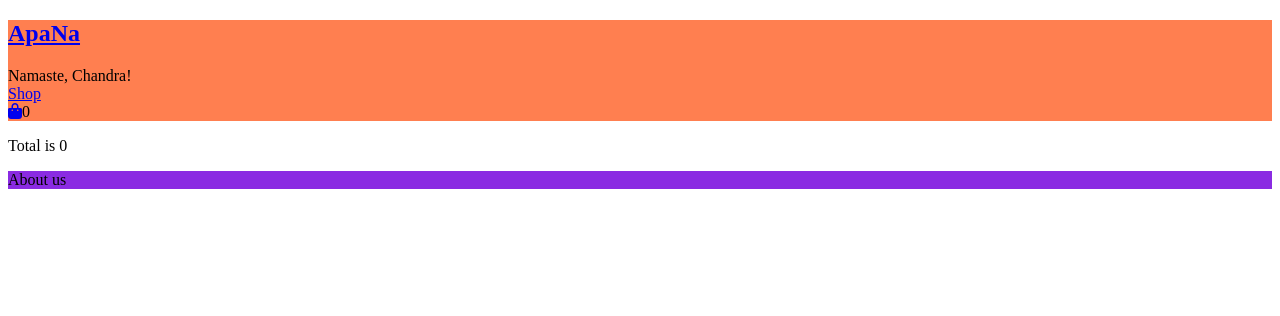
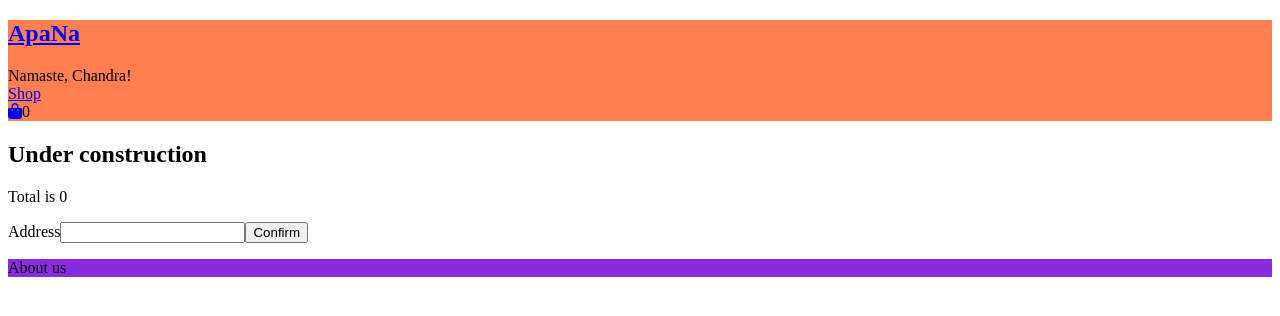
Before and after one commit to CodeSurfer3022/Shopping-cart, a React (Create React App) app: page /buy in a window 1280 px wide. Shown: the top 316 px of the page. Built offline with nearby package versions, Linux system fonts and the light colour scheme.

Commit message:
Add buy page

```diff
--- a/src/App.js
+++ b/src/App.js
@@ -34,6 +34,11 @@ function App() {
         setCartItems(cartItems);
     }
 
+    const clearCart = () => {
+        console.log('in the clear');
+        setCartItems([]);
+    }
+
     const shopItemCards = shopItemsArray.map(shopItem => <ShopItemCard
         key = {shopItem.id}
         values={shopItem}
@@ -64,7 +69,7 @@ function App() {
                         <Cart cartItems={cartItemsArray} cartItemCards={cartItemCards}/>
                     </Route>
                     <Route exact path="/buy">
-                        <Buy cartItems={cartItemsArray}/>
+                        <Buy cartItems={cartItemsArray} clearCart={clearCart}/>
                     </Route>
                 </Switch>
                 <Footer/>
--- a/src/Components/main components/Buy.js
+++ b/src/Components/main components/Buy.js
@@ -9,11 +9,24 @@ function Buy(props) {
         values={cartItem}
     />);
 
+    const handleSubmit = (event) => {
+        event.preventDefault();
+        props.clearCart();
+    }
+
     const total = cartItems.reduce((acc, cur) => acc + (cur.quantity * cur.price), 0)
     return(
         <div>
+            <h2>Under construction</h2>
             {buyItemCards}
             <p>Total is {total}</p>
+            <form onSubmit={handleSubmit}>
+                <label>
+                    Address
+                    <input/>
+                </label>
+                <button>Confirm</button>
+            </form>
         </div>
     )
 }
--- a/src/ShopItems.json
+++ b/src/ShopItems.json
@@ -2,13 +2,11 @@
   {
     "id": 1,
     "name": "shirt",
-    "price": 100,
-    "quantity": 0
+    "price": 100
   },
   {
     "id": 2,
     "name": "pant",
-    "price": 150,
-    "quantity": 0
+    "price": 150
   }
 ]
```
